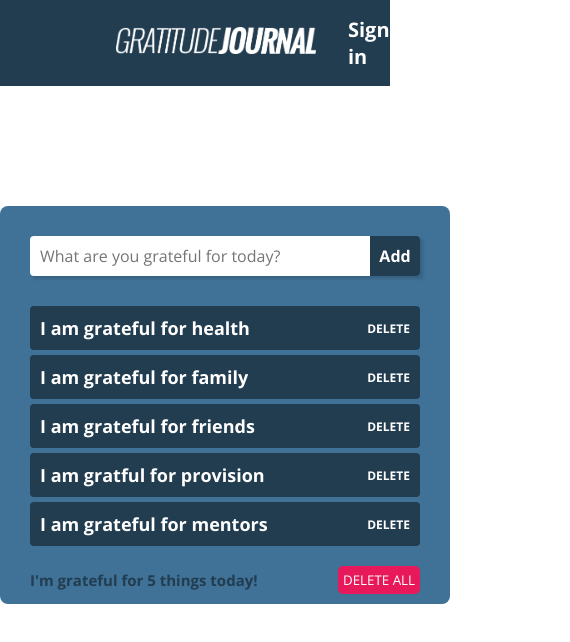
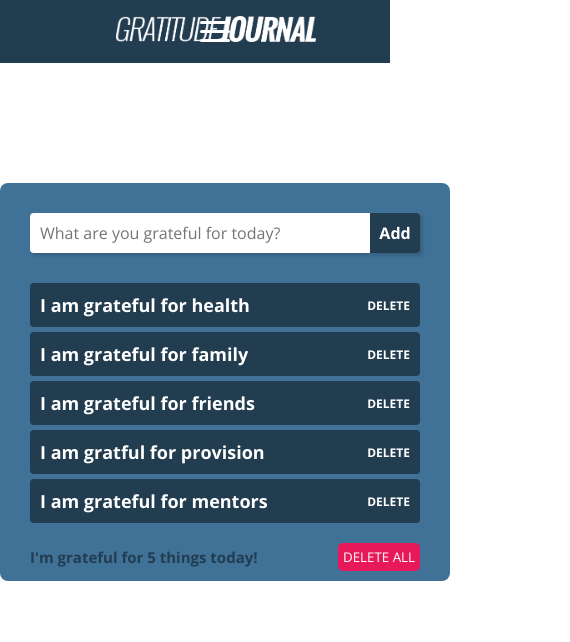
Before and after one commit to kennygodin/gratitude-app, a JavaScript app in the folder frontend/: page / in a window 390 px wide. Shown: the top 642 px of the page, 570 px wide, since content can reach past the window. Built offline with nearby package versions, Linux system fonts and the light colour scheme; the HTML template or start-up script is replaced by a standard one.

Commit message:
I added the toogle-btn in the Navbar.js component, with the empty span. I then styled it in the index.css by adding .toggle-btn and .toggle-btn .bar classes. I then added a media query of max-width 790px to make it responsive.

```diff
--- a/frontend/src/components/Navbar.js
+++ b/frontend/src/components/Navbar.js
@@ -9,7 +9,11 @@ const Navbar = () => {
           <img src={logo} alt="gratitude-journal-logo" />
         </Link>
       </div>
-
+      <Link to="#" className="toggle-btn">
+        <span className="bar"></span>
+        <span className="bar"></span>
+        <span className="bar"></span>
+      </Link>
       <div>
         <ul>
           <li>
--- a/frontend/src/index.css
+++ b/frontend/src/index.css
@@ -47,6 +47,34 @@ ul li {
 }
 .navbar li a:hover {
   background-color: var(--dark);
+}
+
+.toggle-btn {
+  position: absolute;
+  top: 0 rem;
+  right: 9rem;
+  display: none;
+  flex-direction: column;
+  justify-content: space-between;
+  width: 30px;
+  height: 21px;
+}
+.toggle-btn .bar {
+  height: 3px;
+  width: 100%;
+  background-color: var(--lighter);
+  border-radius: 10px;
+}
+@media (max-width: 790px) {
+  .toggle-btn {
+    display: flex;
+  }
+  .navbar ul {
+    display: none;
+  }
+  .navbar {
+    padding: 16px 100px;
+  }
 }
 /* Home page */
 
```
